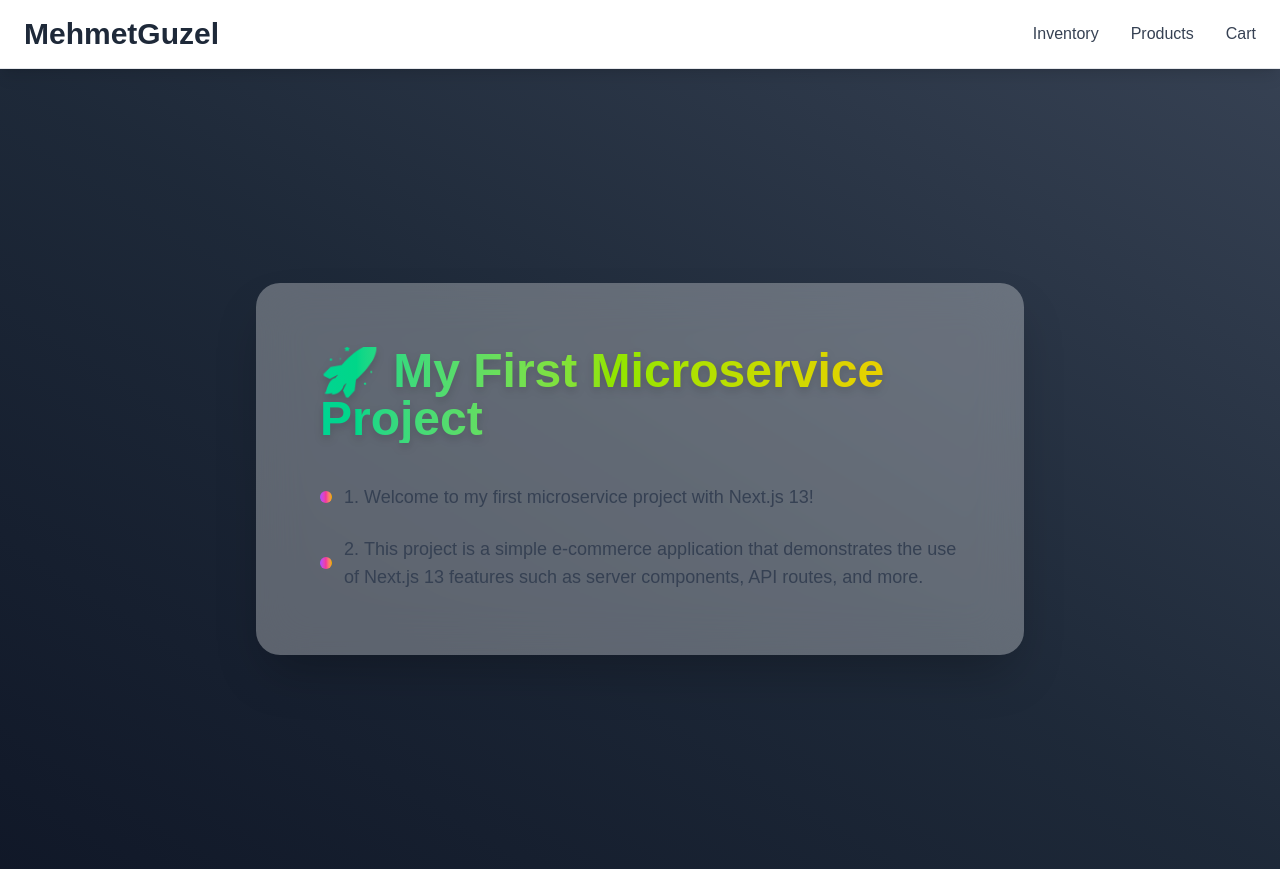
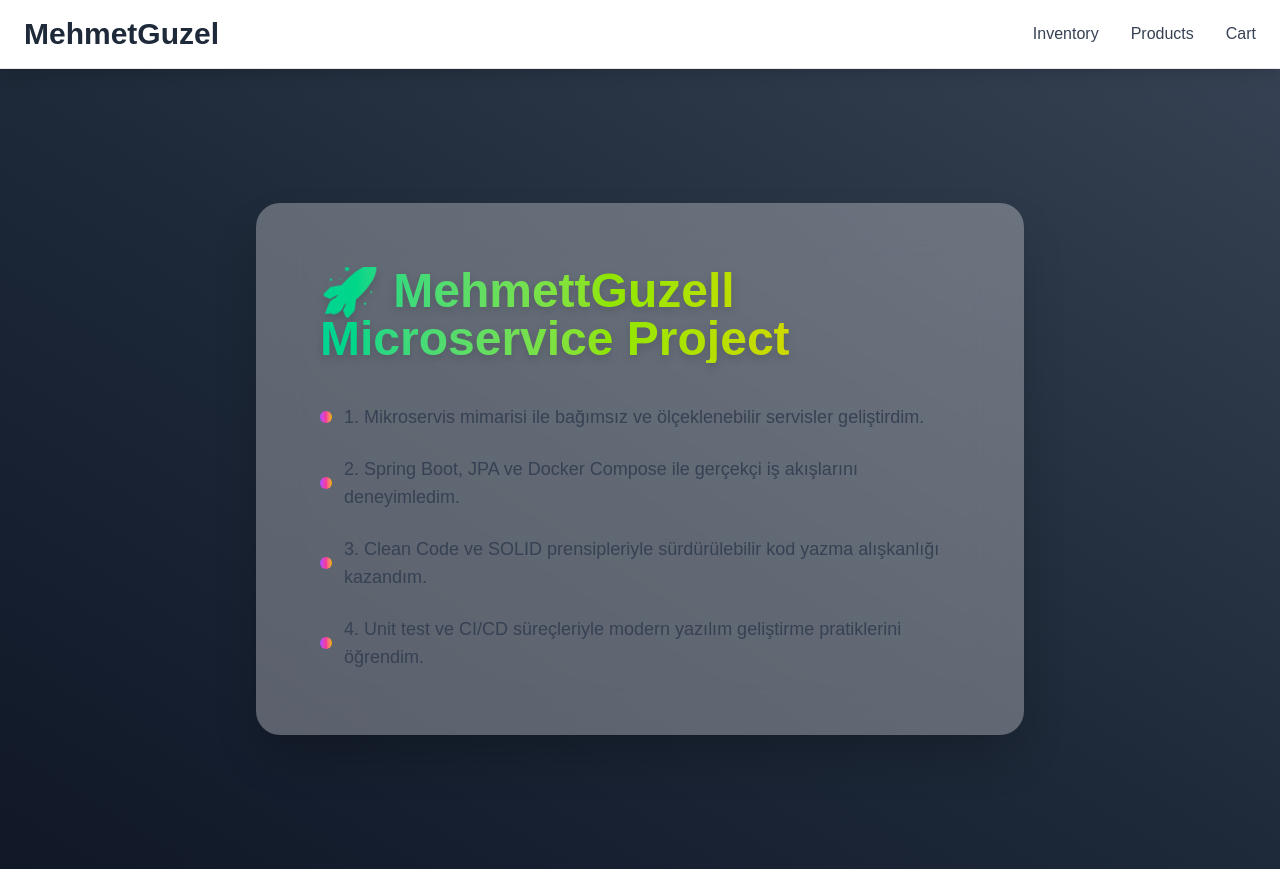
Before and after one commit to mehmettguzell/mehmettguzell_Microservice_Project, a Next.js app: page / in a window 1280 px wide. Built offline with nearby package versions, Linux system fonts and the light colour scheme.

Commit message:
home page

```diff
--- a/src/app/page.tsx
+++ b/src/app/page.tsx
@@ -5,20 +5,31 @@ export default function Home() {
     <div className="min-h-screen bg-gradient-to-tr from-gray-900 via-gray-800 to-gray-700 flex items-center justify-center p-8 sm:p-20">
       <main className="relative flex flex-col gap-10 max-w-3xl w-full backdrop-blur-xl bg-white/30 shadow-2xl rounded-3xl p-10 sm:p-16 animate-fadeIn">
         <h1 className="text-4xl sm:text-5xl font-extrabold text-center sm:text-left text-transparent bg-clip-text bg-gradient-to-r from-emerald-400 via-lime-400 to-yellow-400 drop-shadow-lg">
-          🚀 My First Microservice Project
+          🚀 MehmettGuzell Microservice Project
         </h1>
-
         <ol className="list-decimal list-inside space-y-6 text-gray-700 text-base sm:text-lg">
           <li className="relative pl-6 hover:pl-8 transition-all duration-500 group">
             <span className="absolute left-0 top-1/2 -translate-y-1/2 w-3 h-3 rounded-full bg-gradient-to-r from-purple-500 via-pink-500 to-yellow-500 transform transition-transform duration-500 group-hover:scale-125"></span>
-            Welcome to my first microservice project with Next.js 13!
+            Mikroservis mimarisi ile bağımsız ve ölçeklenebilir servisler
+            geliştirdim.
           </li>
 
           <li className="relative pl-6 hover:pl-8 transition-all duration-500 group">
             <span className="absolute left-0 top-1/2 -translate-y-1/2 w-3 h-3 rounded-full bg-gradient-to-r from-purple-500 via-pink-500 to-yellow-500 transform transition-transform duration-500 group-hover:scale-125"></span>
-            This project is a simple e-commerce application that demonstrates
-            the use of Next.js 13 features such as server components, API
-            routes, and more.
+            Spring Boot, JPA ve Docker Compose ile gerçekçi iş akışlarını
+            deneyimledim.
+          </li>
+
+          <li className="relative pl-6 hover:pl-8 transition-all duration-500 group">
+            <span className="absolute left-0 top-1/2 -translate-y-1/2 w-3 h-3 rounded-full bg-gradient-to-r from-purple-500 via-pink-500 to-yellow-500 transform transition-transform duration-500 group-hover:scale-125"></span>
+            Clean Code ve SOLID prensipleriyle sürdürülebilir kod yazma
+            alışkanlığı kazandım.
+          </li>
+
+          <li className="relative pl-6 hover:pl-8 transition-all duration-500 group">
+            <span className="absolute left-0 top-1/2 -translate-y-1/2 w-3 h-3 rounded-full bg-gradient-to-r from-purple-500 via-pink-500 to-yellow-500 transform transition-transform duration-500 group-hover:scale-125"></span>
+            Unit test ve CI/CD süreçleriyle modern yazılım geliştirme
+            pratiklerini öğrendim.
           </li>
         </ol>
       </main>
```
